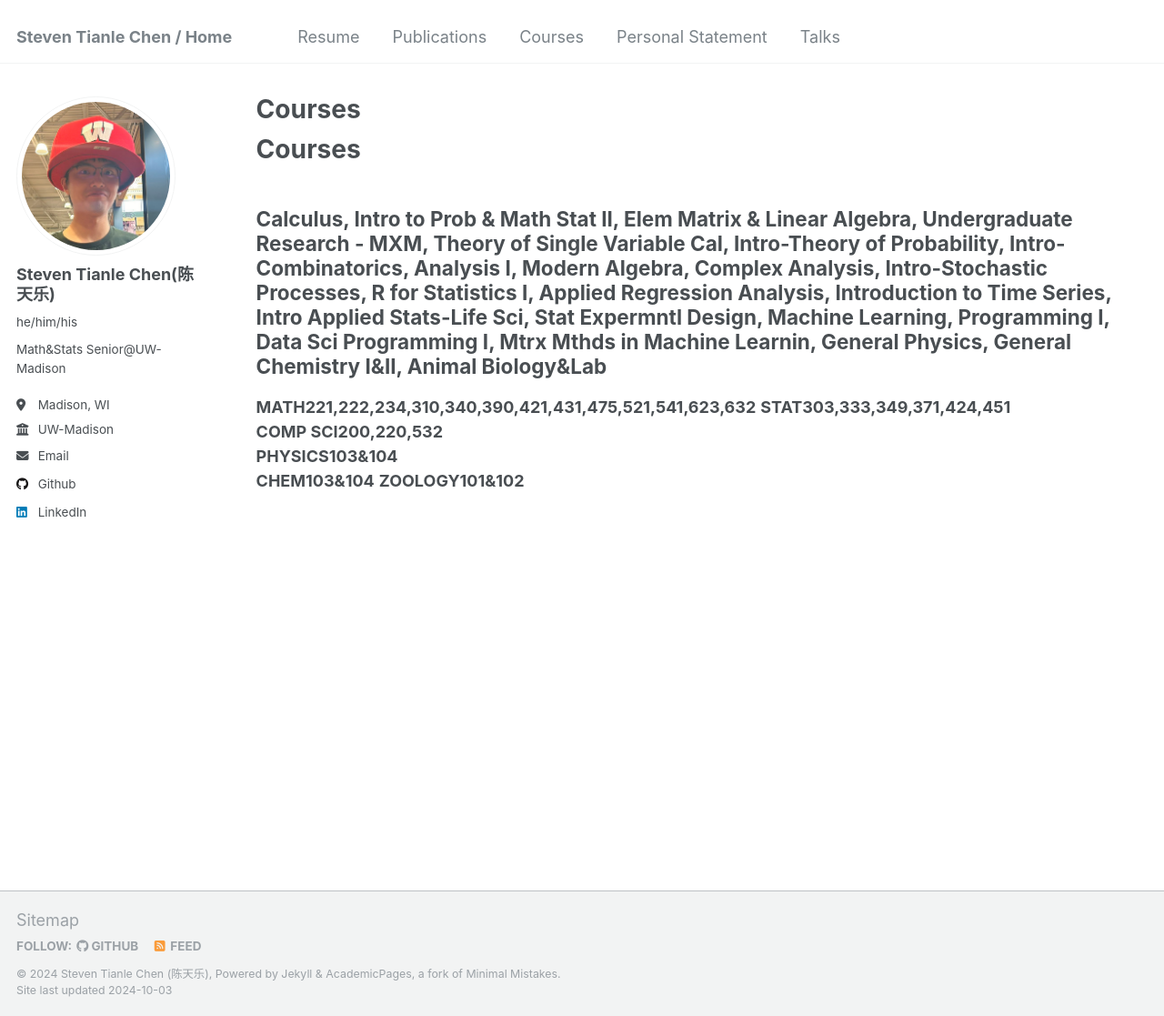
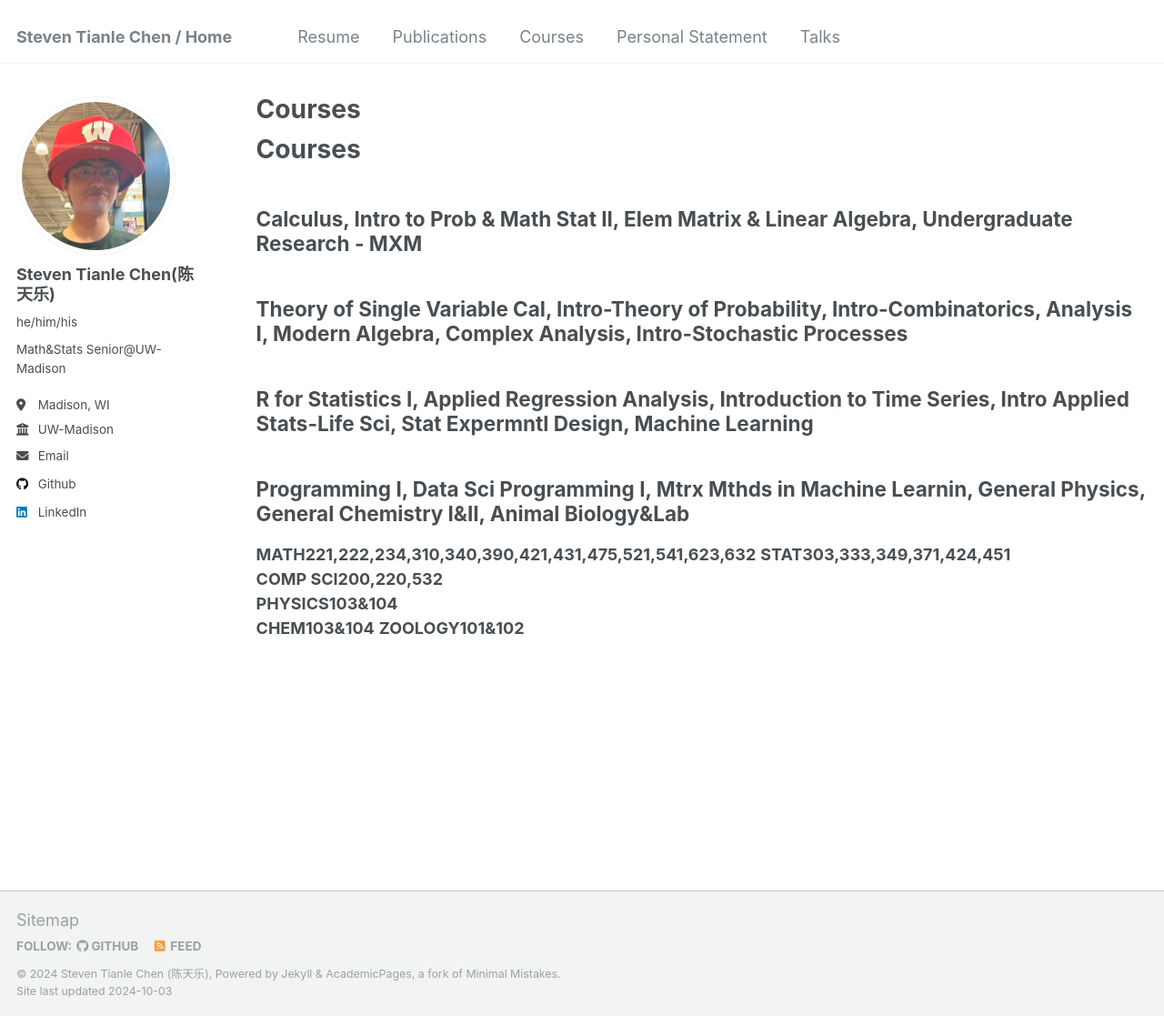
Before and after one commit to sttlchen/sttlchen.github.io, a Jekyll site: the page built from _pages/cr.md, in a window 1280 px wide and 1117 px high. Shown: the whole window at 91% size. Built offline with Jekyll 4.4.1, drawn with Linux system fonts in a browser that asks for light colours.

Commit message:
Update cr.md

```diff
--- a/_pages/cr.md
+++ b/_pages/cr.md
@@ -10,7 +10,10 @@ redirect_from:
 {% include base_path %}
 # Courses
 
-## Calculus, Intro to Prob & Math Stat II, Elem Matrix & Linear Algebra, Undergraduate Research - MXM, Theory of Single Variable Cal, Intro-Theory of Probability, Intro-Combinatorics, Analysis I, Modern Algebra, Complex Analysis, Intro-Stochastic Processes, R for Statistics I, Applied Regression Analysis, Introduction to Time Series, Intro Applied Stats-Life Sci, Stat Expermntl Design, Machine Learning, Programming I, Data Sci Programming I, Mtrx Mthds in Machine Learnin,  General Physics, General Chemistry I&II, Animal Biology&Lab
+## Calculus, Intro to Prob & Math Stat II, Elem Matrix & Linear Algebra, Undergraduate Research - MXM
+## Theory of Single Variable Cal, Intro-Theory of Probability, Intro-Combinatorics, Analysis I, Modern Algebra, Complex Analysis, Intro-Stochastic Processes
+## R for Statistics I, Applied Regression Analysis, Introduction to Time Series, Intro Applied Stats-Life Sci, Stat Expermntl Design, Machine Learning
+## Programming I, Data Sci Programming I, Mtrx Mthds in Machine Learnin,  General Physics, General Chemistry I&II, Animal Biology&Lab
 **MATH221,222,234,310,340,390,421,431,475,521,541,623,632**
 **STAT303,333,349,371,424,451**
 **COMP SCI200,220,532**
```
